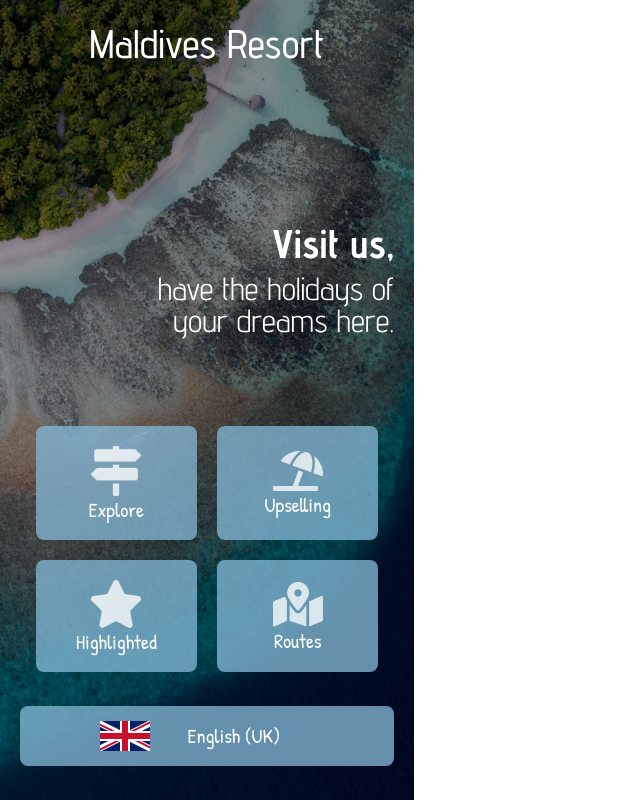
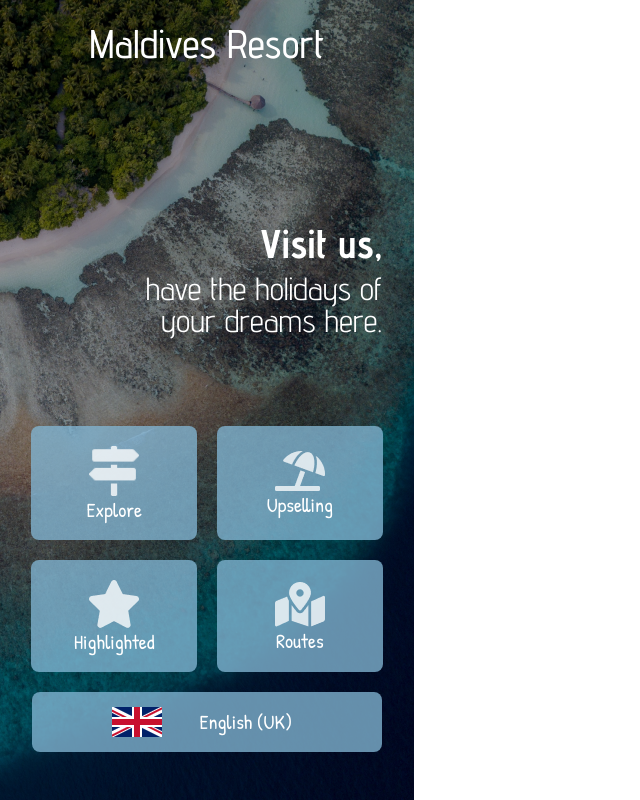
Before and after one commit to caiomartins1/ubi-project, a React (Create React App) app in the folder frontend/: page / in a window 1280 px wide. Shown: the whole page, without its empty margins (0-640 px from the left). Built offline with nearby package versions, Linux system fonts and the light colour scheme.

Commit message:
Fixed home page buttons

```diff
--- a/frontend/src/pages/Home/index.css
+++ b/frontend/src/pages/Home/index.css
@@ -26,7 +26,7 @@
   font-family: 'Advent Pro', sans-serif;
   color: #ffffff;
   margin-top: 20vh;
-  margin-right: 20px;
+  margin-right: 2em;
 }
 
 .home-subheading1 {
@@ -51,13 +51,26 @@
   justify-content: center;
 }
 
+/* .home-action-buttom {
+  background-color: rgba(130, 181, 210, 0.78);
+  display: flex;
+  flex-direction: column;
+  justify-content: center;
+  align-items: center;
+  width: 39%;
+  padding: 1.25em 0.6em;
+  margin: 10px;
+  border-radius: 8px;
+  transition: 0.3s;
+  text-decoration: none;
+} */
 .home-action-buttom {
   background-color: rgba(130, 181, 210, 0.78);
   display: flex;
   flex-direction: column;
   justify-content: center;
   align-items: center;
-  width: 39%;
+  width: 40%;
   padding: 1.25em 0.6em;
   margin: 10px;
   border-radius: 8px;
@@ -90,7 +103,7 @@
   display: flex;
   justify-content: center;
   align-items: center;
-  margin-top: 1.5em;
+  margin-top: 10px;
 }
 
 .home-language-buttom {
@@ -101,11 +114,11 @@
   font-family: 'Patrick Hand', cursive;
   color: #ffffff;
   width: 100%;
-  margin-left: 20px;
-  margin-right: 20px;
   background-color: rgba(130, 181, 210, 0.78);
   border-radius: 8px;
   transition: 0.3s;
+  margin-left: 2em;
+  margin-right: 2em;
 }
 
 .home-language-buttom:hover {
--- a/frontend/src/pages/Home/index.js
+++ b/frontend/src/pages/Home/index.js
@@ -25,13 +25,13 @@ function Home() {
 
       <div className="home-main-buttons-container">
         <div className="home-horizontal-buttons-container">
-          <Link to="/explore" className="home-buttom-link home-action-buttom">
+          <Link to="/explore" className="home-buttom-link home-action-buttom home-action-buttom-left">
             <img src={exploreIcon} alt="Explore" className="home-action-buttom-icon"/>
 
             <p className="home-action-buttom-title">Explore</p>
           </Link>
 
-          <Link to="/upselling" className="home-buttom-link home-action-buttom">
+          <Link to="/upselling" className="home-buttom-link home-action-buttom home-action-buttom-right">
             <img src={upsellingIcon} alt="Upselling" className="home-action-buttom-icon"/>
 
             <p className="home-action-buttom-title">Upselling</p>
@@ -39,13 +39,13 @@ function Home() {
         </div>
 
         <div className="home-horizontal-buttons-container">
-          <Link to="/highlighted" className="home-buttom-link home-action-buttom">
+          <Link to="/highlighted" className="home-buttom-link home-action-buttom home-action-buttom-left">
             <img src={highlightedIcon} alt="Highlighted" className="home-action-buttom-icon"/>
 
             <p className="home-action-buttom-title">Highlighted</p>
           </Link>
 
-          <Link to="/routes" className="home-buttom-link home-action-buttom">
+          <Link to="/routes" className="home-buttom-link home-action-buttom home-action-buttom-right">
             <img src={routesIcon} alt="Routes" className="home-action-buttom-icon"/>
 
             <p className="home-action-buttom-title">Routes</p>
```
